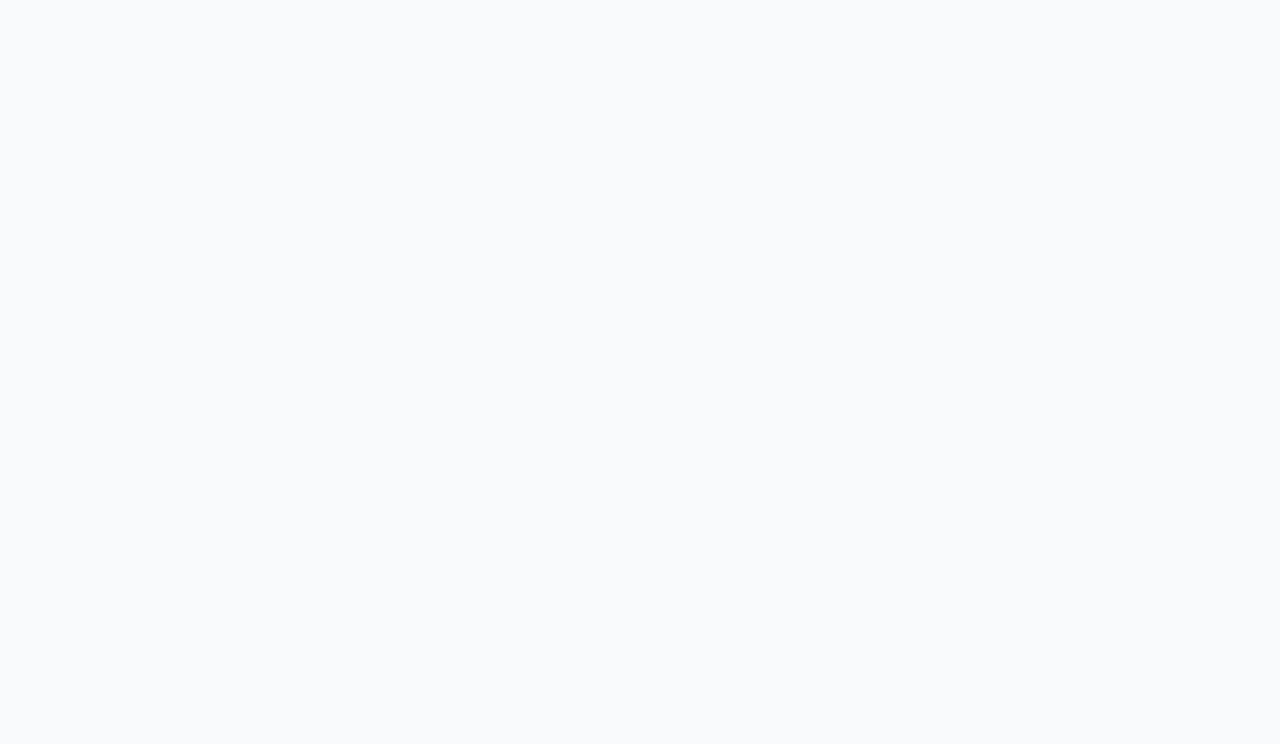
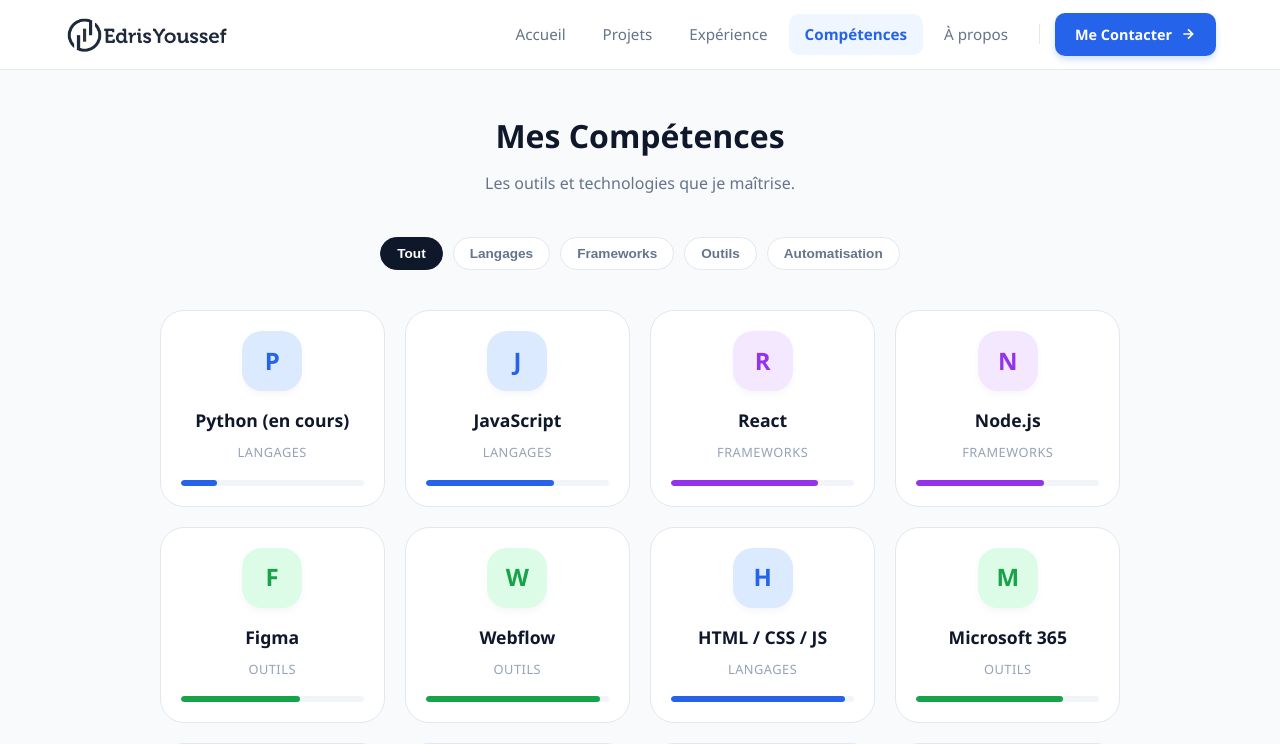
Before and after one commit to Edris-Y/EdrisApp, a React (Vite) app in the folder client/: page /skills in a window 1280 px wide. Shown: the top 744 px of the page. Built offline with nearby package versions, Linux system fonts and the light colour scheme.

Commit message:
Config nom de domaine

```diff
--- a/client/src/App.jsx
+++ b/client/src/App.jsx
@@ -7,8 +7,7 @@
 import Contact from "./pages/Contact";
 import Experience from "./pages/Experience";
 
-const basename = "/EdrisApp";
-
+const basename = "/";
 function App() {
   return (
     <BrowserRouter basename={basename}>
--- a/client/src/data/skills.js
+++ b/client/src/data/skills.js
@@ -1,14 +1,15 @@
 export const skills = [
-  { id: 1, name: "Python", level: 90, category: "Langages" },
-  { id: 2, name: "JavaScript", level: 85, category: "Langages" },
+  { id: 1, name: "Python (en cours)", level: 20, category: "Langages" },
+  { id: 2, name: "JavaScript", level: 70, category: "Langages" },
   { id: 4, name: "React", level: 80, category: "Frameworks" },
   { id: 5, name: "Node.js", level: 70, category: "Frameworks" },
-  { id: 6, name: "Figma", level: 75, category: "Outils" },
-  { id: 7, name: "Webflow", level: 90, category: "Outils" }, // [cite: 5]
-  { id: 8, name: "HTML / CSS / JS", level: 85, category: "Langages" }, // [cite: 7]
-  { id: 9, name: "Microsoft 365", level: 80, category: "Outils" }, // [cite: 30]
-  { id: 10, name: "Administration Sys.", level: 75, category: "Outils" }, // [cite: 28]
-  { id: 11, name: "Python", level: 70, category: "Langages" },
-  { id: 12, name: "React", level: 60, category: "Frameworks" },
-  { id: 13, name: "Analyse de Données", level: 75, category: "Outils" }, // [cite: 23]
+  { id: 6, name: "Figma", level: 65, category: "Outils" },
+  { id: 7, name: "Webflow", level: 95, category: "Outils" },
+  { id: 8, name: "HTML / CSS / JS", level: 95, category: "Langages" },
+  { id: 9, name: "Microsoft 365", level: 80, category: "Outils" },
+  { id: 10, name: "Administration Sys.", level: 75, category: "Outils" },
+  { id: 13, name: "Analyse de Données", level: 75, category: "Outils" },
+  { id: 14, name: "Make", level: 80, category: "Automatisation" },
+  { id: 15, name: "SQL", level: 90, category: "Langages" },
+
 ];
--- a/client/src/layouts/MainLayout.jsx
+++ b/client/src/layouts/MainLayout.jsx
@@ -1,7 +1,7 @@
 import { Outlet } from "react-router-dom";
-import BottomNav from "../components/BottomNav"; // Remplace Header Mobile
-import TopNav from "../components/TopNav";       // Remplace Header Desktop
-import Footer from "../components/Footer";       // Votre Footer existant
+import BottomNav from "../components/BottomNav";
+import TopNav from "../components/TopNav";
+import Footer from "../components/Footer";
 import { useEffect, useState } from "react";
 
 const MainLayout = () => {
--- a/client/src/pages/Skills.jsx
+++ b/client/src/pages/Skills.jsx
@@ -3,7 +3,7 @@
 
 const Skills = () => {
   const [filter, setFilter] = useState("Tout");
-  const categories = ["Tout", "Langages", "Frameworks", "Outils"];
+  const categories = ["Tout", "Langages", "Frameworks", "Outils","Automatisation"];
 
   const filteredSkills = filter === "Tout"
     ? skills
--- a/client/vite.config.js
+++ b/client/vite.config.js
@@ -3,5 +3,5 @@
 
 export default defineConfig({
   plugins: [react()],
-  base: '/EdrisApp/', // <-- nom EXACT du repo GitHub
+  base: '/',
 })
```
